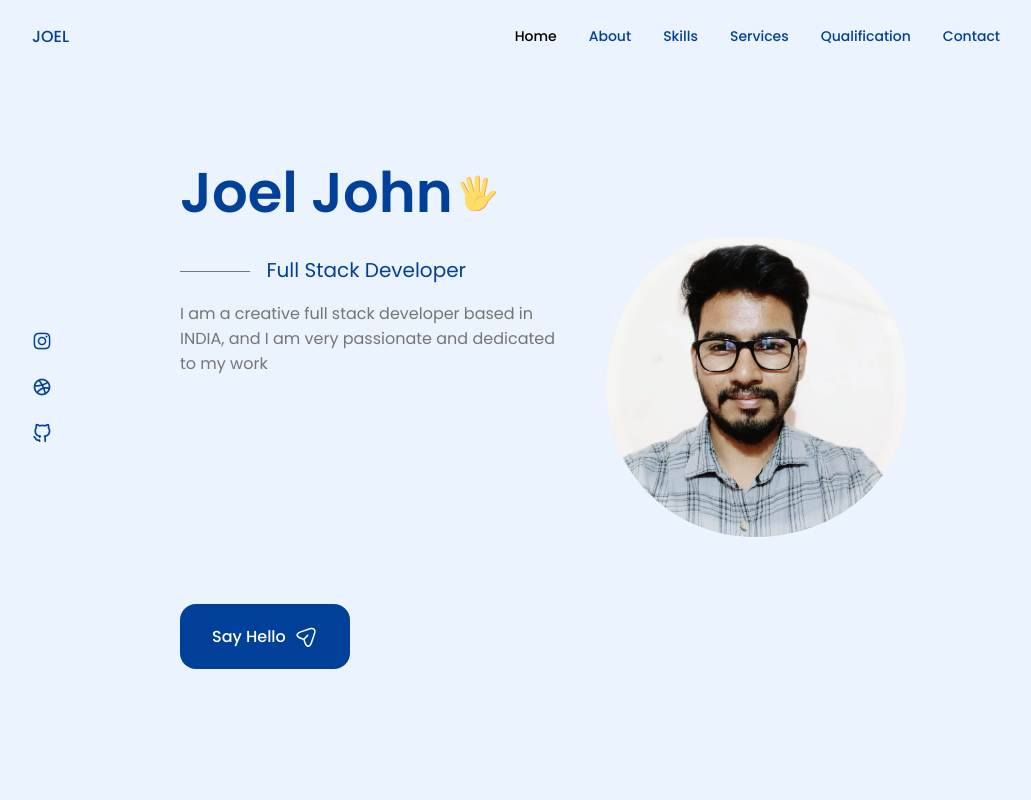
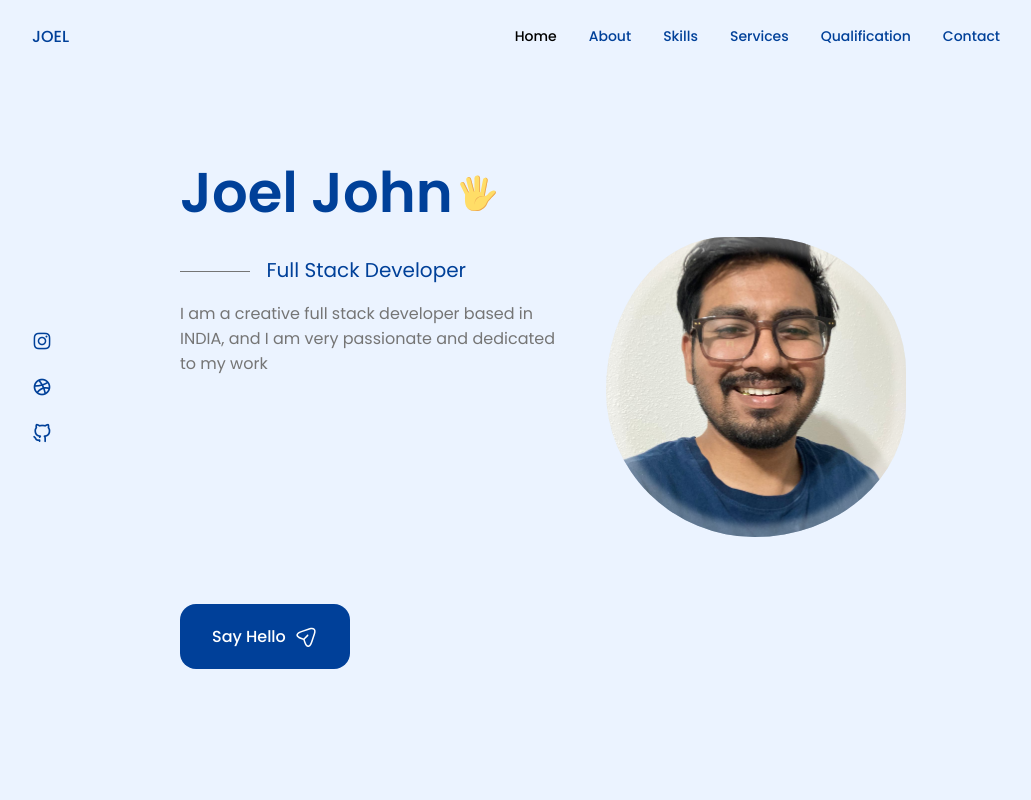
Before and after one commit to joeljohn159/portfolio, a React (Vite) app: page / in a window 1280 px wide. Shown: the top 800 px of the page, without its empty margins (124-1155 px from the left). Built offline with nearby package versions, Linux system fonts and the light colour scheme.

Commit message:
Update Home.css

```diff
--- a/src/components/home/Home.css
+++ b/src/components/home/Home.css
@@ -58,7 +58,7 @@
     margin-bottom: var(--mb-3);
 }
 .home__img{
-    background: url('../../assets/about.jpeg');
+    background: url('../../assets/profile.jpeg');
     background-repeat: no-repeat;
     width: 300px;
     height: 300px;
```
